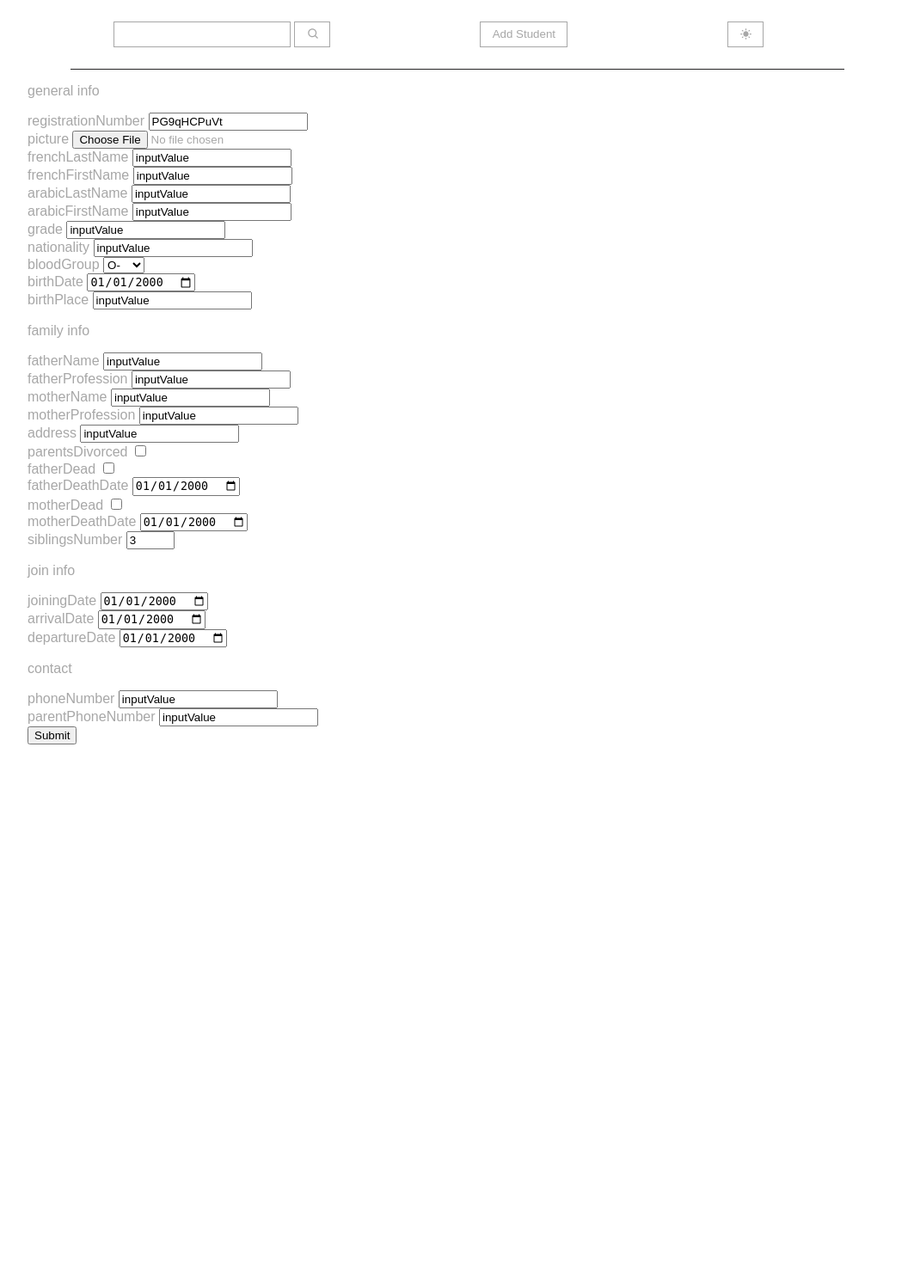
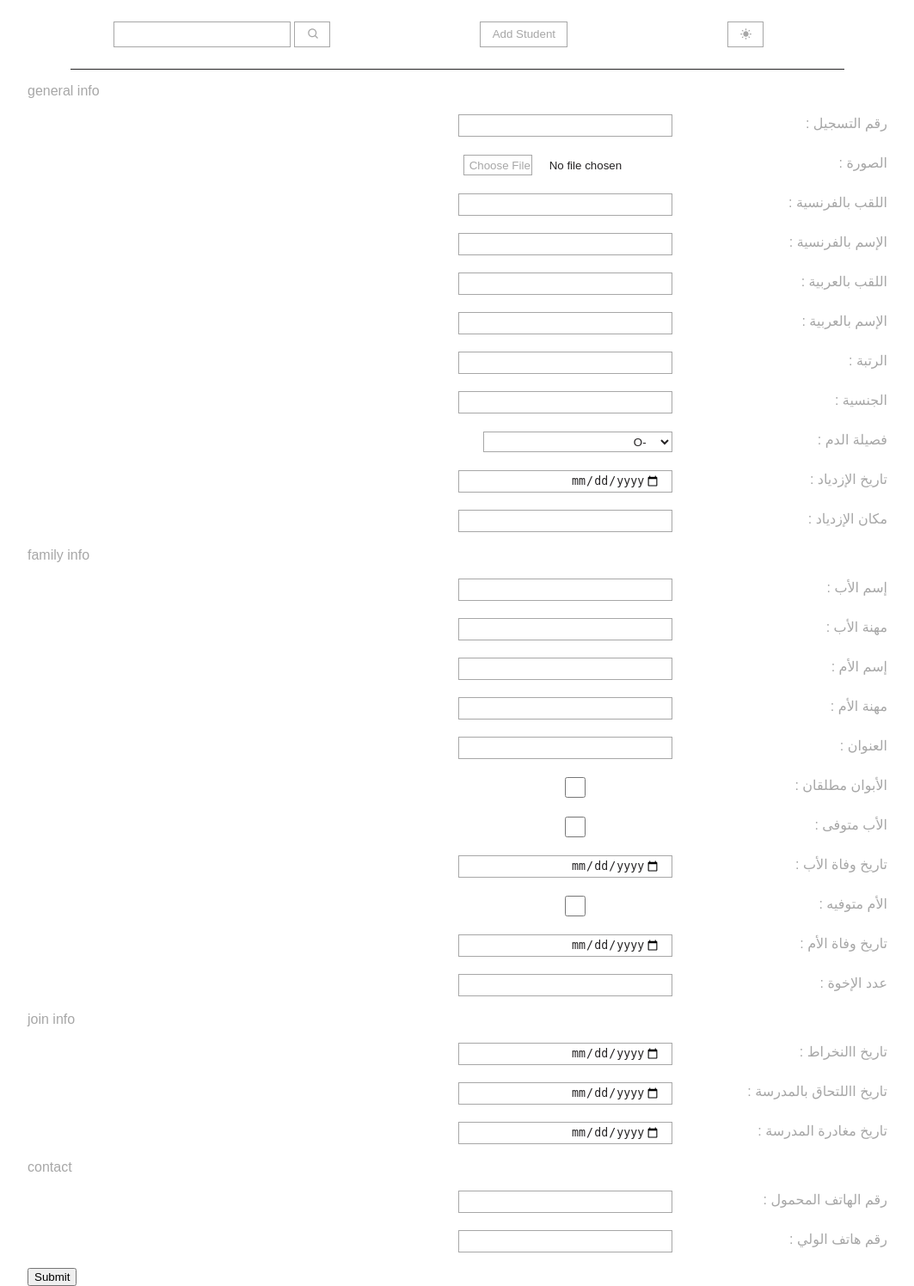
Before and after one commit to b4141/stdmgmt, a Flask app: page /addStudent in a window 1280 px wide. Shown: the whole page at 86% size, without its empty margins (108-1171 px from the left). Before the commit the page ends 866 px from the top, so only its background shows below. Run offline with Flask 3, Linux system fonts and the light colour scheme; some libraries are stand-ins or nearby versions.

Commit message:
styled the add Student page

```diff
--- /dev/null
+++ b/stdmgmt/static/css/addStudent.css
@@ -0,0 +1,59 @@
+.form-group {
+  display: grid;
+  place-items: center;
+  grid-template-columns: 3fr 1fr;
+  min-height: 30px;
+  background-color: var(--bg-color);
+  margin-bottom: 1em;
+  justify-items: right;
+}
+
+.form-group .form-label {
+  height: 24px;
+
+}
+
+.form-group .form-input {
+  background-color: var(--bg-color);
+  color: var(--fg-color-1);
+  border: 1px solid var(--fg-color-2);
+  padding: 0 1em 0 1em;
+  height: 24px;
+  text-align: right;
+  min-width: 220px;
+}
+
+.form-group input[type=number] {
+  text-align: left;
+  width: 120px;
+}
+
+
+.form-group input::file-selector-button {
+  background-color: var(--bg-color);
+  color: var(--fg-color-2);
+  height: 24px;
+  border: 1px solid var(--fg-color-2);
+  cursor: pointer;
+  width: 80px;
+  margin-right: 20px;
+}
+
+.form-group input::file-selector-button:hover {
+  background-color: var(--fg-color-1);
+  color: var(--bg-color);
+  border: 1px solid var(--bg-color);
+}
+
+.form-group input::file-selector-button:active {
+  background-color: var(--fg-color-2);
+  color: var(--fg-color-1);
+  border: 1px solid var(--fg-color-2);
+}
+
+
+.form-group input[type=file] {
+  width: 230px;
+  border: none;
+  text-align: left;
+}
--- a/stdmgmt/static/css/darkTheme.css
+++ b/stdmgmt/static/css/darkTheme.css
@@ -4,4 +4,6 @@
   --fg-color-2: #838383;
   --font-size-1: 14px;
   --font-size-2: 16px;
+  --success-color: #52a752;
+  --error-color: #d76969;
 }
--- a/stdmgmt/static/css/lightTheme.css
+++ b/stdmgmt/static/css/lightTheme.css
@@ -4,4 +4,6 @@
   --fg-color-2: #a7a7a7;
   --font-size-1: 14px;
   --font-size-2: 16px;
+  --success-color: #52a752;
+  --error-color: #d76969;
 }
--- a/stdmgmt/static/css/main.css
+++ b/stdmgmt/static/css/main.css
@@ -22,11 +22,11 @@ body {
 }
 
 .alert-success {
-  background-color: #52a752;
+  background-color: var(--success-color);
 }
 
 .alert-error {
-  background-color: #d76969;
+  background-color: var(--error-color);
 }
 
 .button {
--- a/stdmgmt/templates/addStudent.html
+++ b/stdmgmt/templates/addStudent.html
@@ -8,13 +8,11 @@
       <p>general info</p>
 
       <div class="form-group">
-        {{ form.registrationNumber.label(class="form-label") }}
         {{ form.registrationNumber(class="form-input", autocomplete="off") }}
+        <div class="form-label">: رقم التسجيل</div>
       </div>
 
-      <div class="form-group">
-        {{ form.picture.label(class="form-label") }}
-        {{ form.picture(class="form-input", autocomplete="off") }}
+      <div class="errors">
         {% if form.picture.errors %}
           {% for error in form.picture.errors %}
             <span class="text-danger">{{ error }}</span>
@@ -23,139 +21,152 @@
       </div>
 
       <div class="form-group">
-        {{ form.frenchLastName.label(class="form-label") }}
-        {{ form.frenchLastName(class="form-input", autocomplete="off") }}
+        {{ form.picture(class="form-input", autocomplete="off", id="picture-input") }}
+        <div class="form-label">: الصورة</div>
+      </div>
+
+      <div class="errors">
+        {% if form.picture.errors %}
+          {% for error in form.picture.errors %}
+            <span class="text-danger">{{ error }}</span>
+          {% endfor %}
+        {% endif %}
       </div>
 
       <div class="form-group">
-        {{ form.frenchFirstName.label(class="form-label") }}
-        {{ form.frenchFirstName(class="form-input", autocomplete="off") }}
+        {{ form.frenchLastName(class="form-input", autocomplete="off") }}
+        <div class="form-label">: اللقب بالفرنسية</div>
       </div>
 
       <div class="form-group">
-        {{ form.arabicLastName.label(class="form-label") }}
-        {{ form.arabicLastName(class="form-input", autocomplete="off") }}
+        {{ form.frenchFirstName(class="form-input", autocomplete="off") }}
+        <div class="form-label">: الإسم بالفرنسية</div>
       </div>
 
       <div class="form-group">
-        {{ form.arabicFirstName.label(class="form-label") }}
-        {{ form.arabicFirstName(class="form-input", autocomplete="off") }}
+        {{ form.arabicLastName(class="form-input", autocomplete="off") }}
+        <div class="form-label">: اللقب بالعربية</div>
       </div>
 
       <div class="form-group">
-        {{ form.grade.label(class="form-label") }}
-        {{ form.grade(class="form-input", autocomplete="off") }}
+        {{ form.arabicFirstName(class="form-input", autocomplete="off") }}
+        <div class="form-label">: الإسم بالعربية</div>
       </div>
 
       <div class="form-group">
-        {{ form.nationality.label(class="form-label") }}
-        {{ form.nationality(class="form-input", autocomplete="off") }}
+        {{ form.grade(class="form-input", autocomplete="off") }}
+        <div class="form-label">: الرتبة</div>
       </div>
 
       <div class="form-group">
-        {{ form.bloodGroup.label(class="form-label") }}
-        {{ form.bloodGroup(class="form-input", autocomplete="off") }}
+        {{ form.nationality(class="form-input", autocomplete="off") }}
+        <div class="form-label">: الجنسية</div>
       </div>
 
       <div class="form-group">
-        {{ form.birthDate.label(class="form-label") }}
-        {{ form.birthDate(class="form-input", autocomplete="off") }}
+        {{ form.bloodGroup(class="form-input", autocomplete="off") }}
+        <div class="form-label">: فصيلة الدم</div>
       </div>
 
       <div class="form-group">
-        {{ form.birthPlace.label(class="form-label") }}
+        {{ form.birthDate(class="form-input", autocomplete="off") }}
+        <div class="form-label">: تاريخ الإزدياد</div>
+      </div>
+
+      <div class="form-group">
         {{ form.birthPlace(class="form-input", autocomplete="off") }}
+        <div class="form-label">: مكان الإزدياد</div>
       </div>
 
       <p>family info</p>
 
       <div class="form-group">
-        {{ form.fatherName.label(class="form-label") }}
         {{ form.fatherName(class="form-input", autocomplete="off") }}
+        <div class="form-label">: إسم الأب</div>
       </div>
 
       <div class="form-group">
-        {{ form.fatherProfession.label(class="form-label") }}
         {{ form.fatherProfession(class="form-input", autocomplete="off") }}
+        <div class="form-label">: مهنة الأب</div>
       </div>
 
       <div class="form-group">
-        {{ form.motherName.label(class="form-label") }}
         {{ form.motherName(class="form-input", autocomplete="off") }}
+        <div class="form-label">: إسم الأم</div>
       </div>
 
       <div class="form-group">
-        {{ form.motherProfession.label(class="form-label") }}
         {{ form.motherProfession(class="form-input", autocomplete="off") }}
+        <div class="form-label">: مهنة الأم</div>
       </div>
 
       <div class="form-group">
-        {{ form.address.label(class="form-label") }}
         {{ form.address(class="form-input", autocomplete="off") }}
+        <div class="form-label">: العنوان</div>
       </div>
 
       <div class="form-group">
-        {{ form.parentsDivorced.label(class="form-label") }}
         {{ form.parentsDivorced(class="form-input", autocomplete="off") }}
+        <div class="form-label">: الأبوان مطلقان</div>
       </div>
 
 
 
       <div class="form-group">
-        {{ form.fatherDead.label(class="form-label") }}
         {{ form.fatherDead(class="form-input", autocomplete="off") }}
+        <div class="form-label">: الأب متوفى</div>
       </div>
 
       <div class="form-group">
-        {{ form.fatherDeathDate.label(class="form-label") }}
         {{ form.fatherDeathDate(class="form-input", autocomplete="off") }}
+        <div class="form-label">: تاريخ وفاة الأب</div>
       </div>
 
       <div class="form-group">
-        {{ form.motherDead.label(class="form-label") }}
         {{ form.motherDead(class="form-input", autocomplete="off") }}
+        <div class="form-label">: الأم متوفيه</div>
       </div>
 
       <div class="form-group">
-        {{ form.motherDeathDate.label(class="form-label") }}
         {{ form.motherDeathDate(class="form-input", autocomplete="off") }}
+        <div class="form-label">: تاريخ وفاة الأم</div>
       </div>
 
 
 
 
       <div class="form-group">
-        {{ form.siblingsNumber.label(class="form-label") }}
         {{ form.siblingsNumber(class="form-input", autocomplete="off", max="50", min="0") }}
+        <div class="form-label">: عدد الإخوة</div>
       </div>
 
       <p>join info</p>
 
       <div class="form-group">
-        {{ form.joiningDate.label(class="form-label") }}
         {{ form.joiningDate(class="form-input", autocomplete="off") }}
+        <div class="form-label">: تاريخ االنخراط</div>
       </div>
 
       <div class="form-group">
-        {{ form.arrivalDate.label(class="form-label") }}
         {{ form.arrivalDate(class="form-input", autocomplete="off") }}
+        <div class="form-label">: تاريخ االلتحاق بالمدرسة</div>
       </div>
 
       <div class="form-group">
-        {{ form.departureDate.label(class="form-label") }}
         {{ form.departureDate(class="form-input", autocomplete="off") }}
+        <div class="form-label">: تاريخ مغادرة المدرسة</div>
       </div>
 
       <p>contact</p>
 
       <div class="form-group">
-        {{ form.phoneNumber.label(class="form-label") }}
         {{ form.phoneNumber(class="form-input", autocomplete="off") }}
+        <div class="form-label">: رقم الهاتف المحمول</div>
       </div>
 
       <div class="form-group">
-        {{ form.parentPhoneNumber.label(class="form-label") }}
         {{ form.parentPhoneNumber(class="form-input", autocomplete="off") }}
+        <div class="form-label">: رقم هاتف الولي</div>
       </div>
 
       <div class="form-submit">
@@ -179,7 +190,7 @@
       return result;
     }
 
-
+    function fill(){
       let inputs = document.getElementsByTagName("input");
       for (let i=1 ; i<inputs.length-1 ; i++){
         if (inputs[i].type === "text") {
@@ -194,6 +205,8 @@
           inputs[i].value = "3";
         }
       }
+    }
+
   </script>
 
 {% endblock content %}
--- a/stdmgmt/templates/layout.html
+++ b/stdmgmt/templates/layout.html
@@ -12,6 +12,7 @@
     <link rel="stylesheet" href="{{ url_for('static', filename='css/main.css') }}">
     <link rel="stylesheet" href="{{ url_for('static', filename='css/navbar.css') }}">
     <link rel="stylesheet" href="{{ url_for('static', filename='css/studentProfile.css') }}">
+    <link rel="stylesheet" href="{{ url_for('static', filename='css/addStudent.css') }}">
   </head>
   <body>
 
```
Also changed, not shown: stdmgmt/templates/studentProfile.html (+18 -0 lines). Lines whose indentation alone changed are shown as unchanged.
